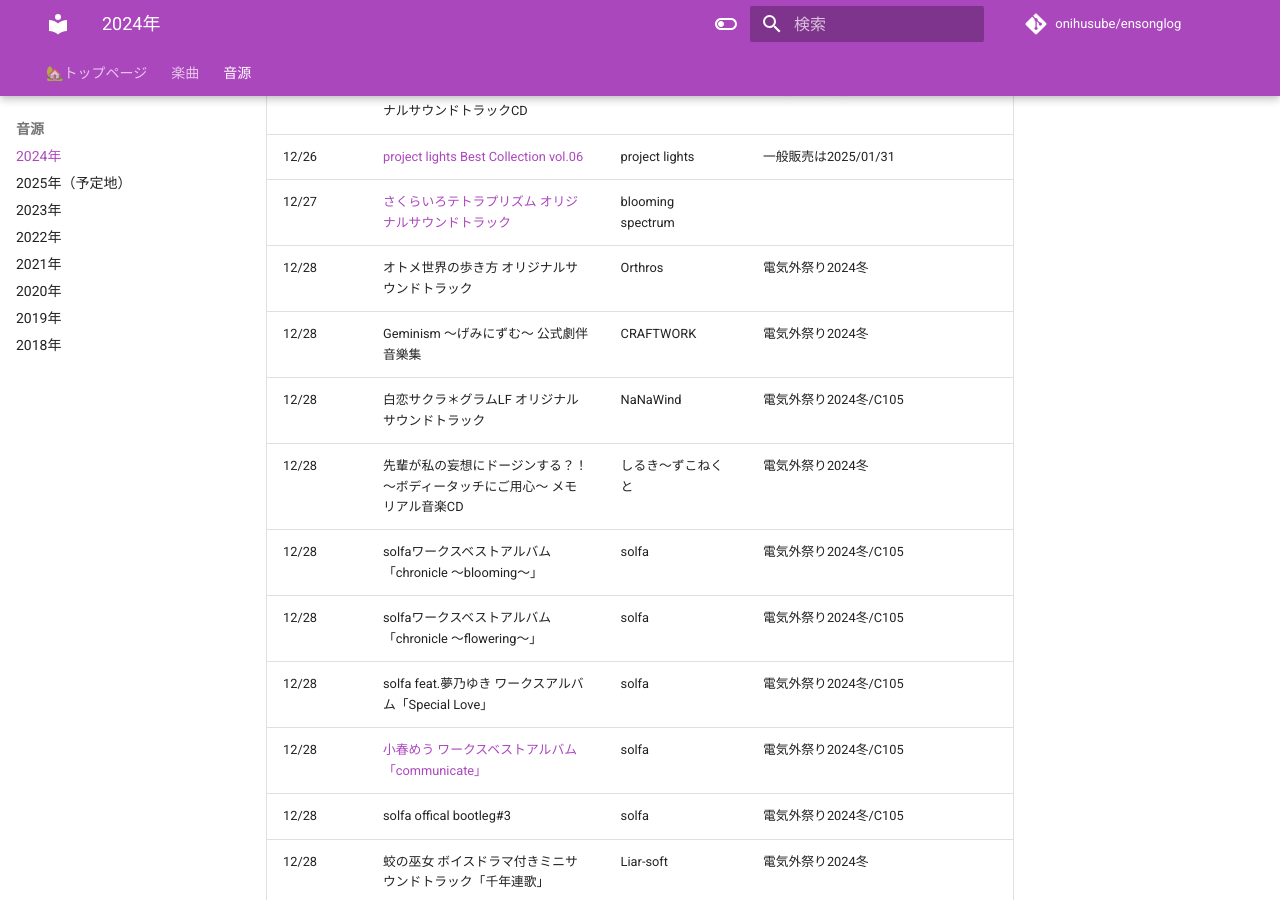
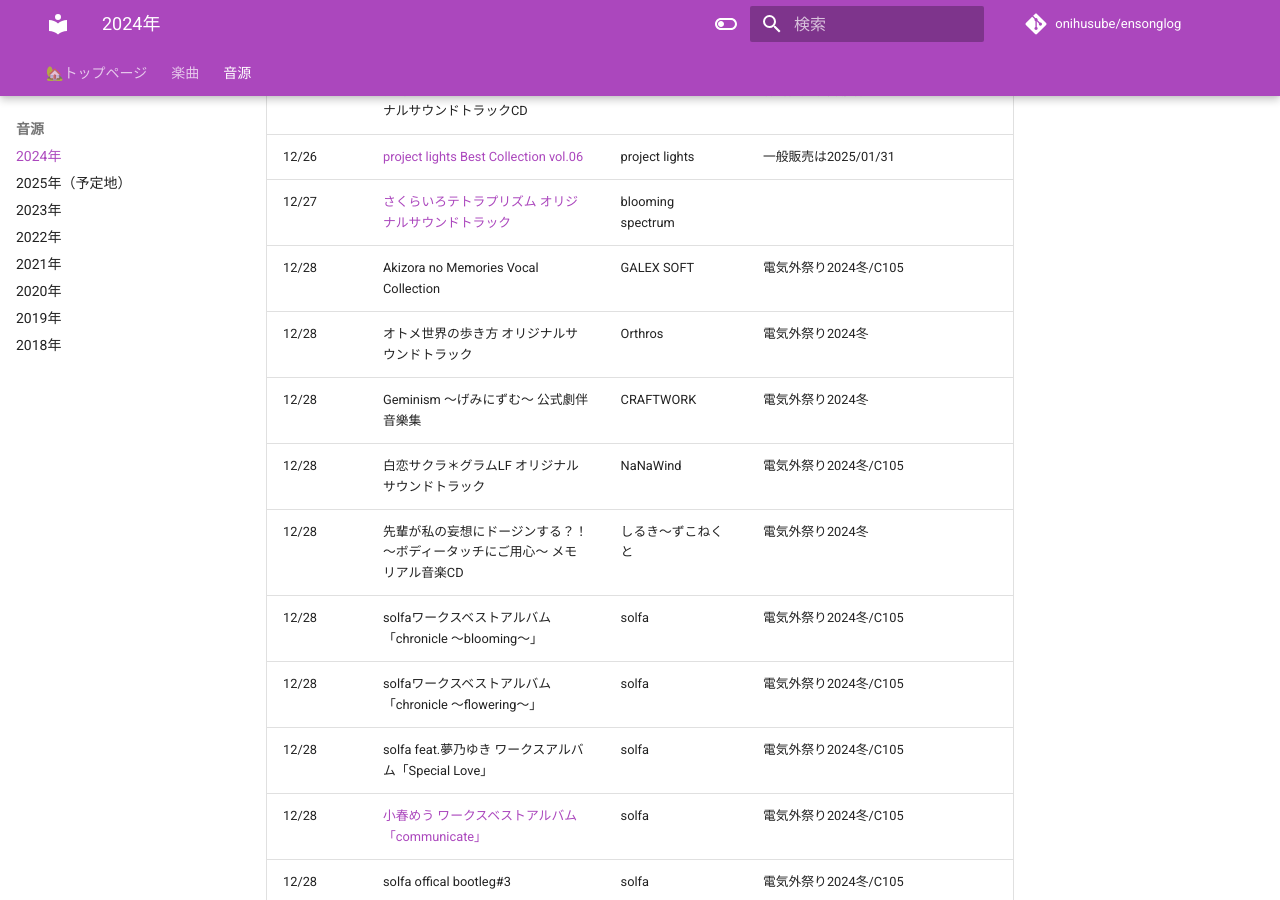
Before and after one commit to onihusube/ensonglog, an MkDocs documentation site: the page built from docs/2024/音源.md, in a window 1280 px wide and 900 px high, scrolled down 2563 px. Built offline with MkDocs 1.6.1 and Material for MkDocs 9.7.7, drawn with Linux system fonts in a browser that asks for light colours; comment, search, counter and statistics services are not loaded.

Commit message:
アキメモボーコレ追加

```diff
--- a/docs/2024/音源.md
+++ b/docs/2024/音源.md
@@ -47,6 +47,7 @@ search:
 | 12/20 | 夢幻のティル・ナ・ノーグ オリジナルサウンドトラックCD | あざらしそふと+1 | 特別限定版同梱特典 |
 | 12/26 | [project lights Best Collection vol.06](./%E9%9F%B3%E6%BA%90%E5%80%8B%E5%88%A5/project%20lights%20Best%20Collection%20vol.06.md) | project lights | 一般販売は2025/01/31 |
 | 12/27 | [さくらいろテトラプリズム オリジナルサウンドトラック](./%E9%9F%B3%E6%BA%90%E5%80%8B%E5%88%A5/%E3%81%95%E3%81%8F%E3%82%89%E3%81%84%E3%82%8D%E3%83%86%E3%83%88%E3%83%A9%E3%83%97%E3%83%AA%E3%82%BA%E3%83%A0%20%E3%82%AA%E3%83%AA%E3%82%B8%E3%83%8A%E3%83%AB%E3%82%B5%E3%82%A6%E3%83%B3%E3%83%89%E3%83%88%E3%83%A9%E3%83%83%E3%82%AF.md) | blooming spectrum |  |
+| 12/28 | Akizora no Memories Vocal Collection | GALEX SOFT | 電気外祭り2024冬/C105 |
 | 12/28 | オトメ世界の歩き方 オリジナルサウンドトラック | Orthros | 電気外祭り2024冬 |
 | 12/28 | Geminism ～げみにずむ～ 公式劇伴音樂集 | CRAFTWORK | 電気外祭り2024冬 |
 | 12/28 | 白恋サクラ＊グラムLF オリジナルサウンドトラック | NaNaWind | 電気外祭り2024冬/C105 |
```
